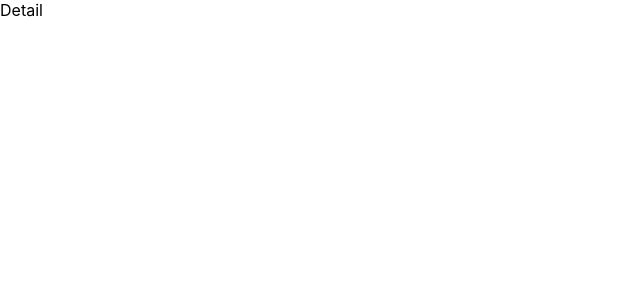
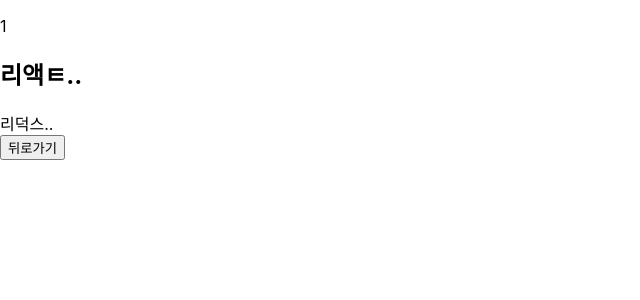
Before and after one commit to seunghoonKang/4w-assignment, a React (Create React App) app: page /detail/1 in a window 1280 px wide. Shown: the top 300 px of the page, without its empty margins (0-640 px from the left). Built offline with nearby package versions, Linux system fonts and the light colour scheme.

Commit message:
라우터 연결 완료

```diff
--- a/src/components/Detail.jsx
+++ b/src/components/Detail.jsx
@@ -1,9 +1,21 @@
 import React from "react";
-import { useParams } from "react-router-dom";
+import { useNavigate, useParams } from "react-router-dom";
+import { useSelector } from "react-redux";
 
 export default function Detail() {
+  const todos = useSelector((state) => state.reducer.todos);
   const param = useParams();
-  console.log(param.id);
+  const navigate = useNavigate();
 
-  return <div>Detail</div>;
+  const DetailTodo = todos.find((todo) => todo.id === +param.id);
+  const { id, title, content } = DetailTodo;
+
+  return (
+    <div>
+      <p>{id}</p>
+      <h2>{title}</h2>
+      <div>{content}</div>
+      <button onClick={() => navigate(-1)}>뒤로가기</button>
+    </div>
+  );
 }
--- a/src/components/Todo.jsx
+++ b/src/components/Todo.jsx
@@ -21,6 +21,7 @@
         onClick={() => {
           navigate(`/detail/${id}`);
         }}
+        id={id}
       >
         상세보기
       </button>
```
